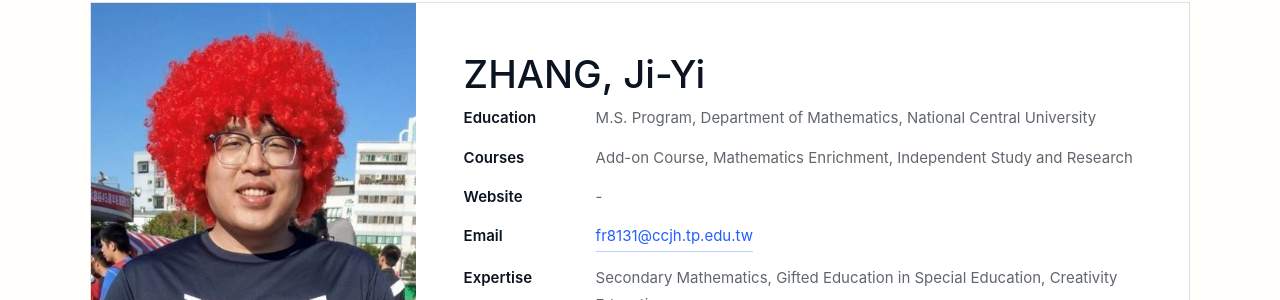
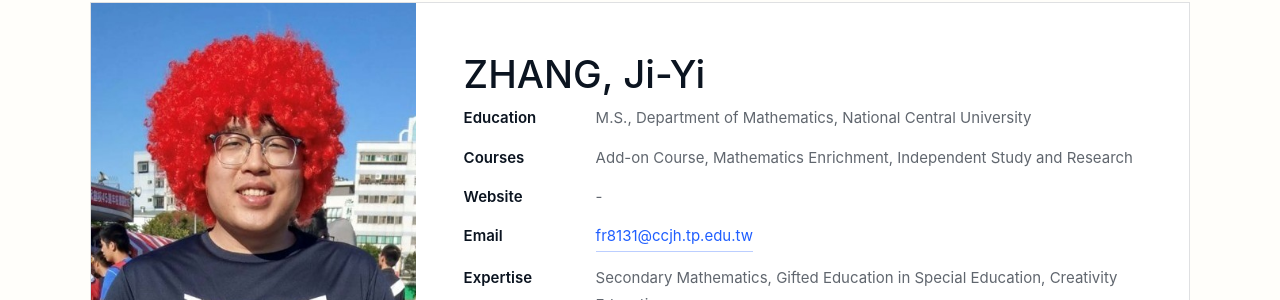
Before and after one commit to gateczjh/gateczjh.github.io, a Jekyll site: the page built from en/teachers/zhang-ji-yi.html, in a window 1280 px wide. Shown: the part 195-495 px from the top of the page. Built offline with Jekyll 4.4.1, drawn with Linux system fonts in a browser that asks for light colours.

Commit message:
Update zhang-ji-yi.html

```diff
--- a/en/teachers/zhang-ji-yi.html
+++ b/en/teachers/zhang-ji-yi.html
@@ -15,7 +15,7 @@ title: ZHANG, Ji-Yi
 
       <dl class="teacher-meta">
         <dt>Education</dt>
-        <dd>M.S. Program, Department of Mathematics, National Central University</dd>
+        <dd>M.S., Department of Mathematics, National Central University</dd>
 
         <dt>Courses</dt>
         <dd>Add-on Course, Mathematics Enrichment, Independent Study and Research</dd>
```
